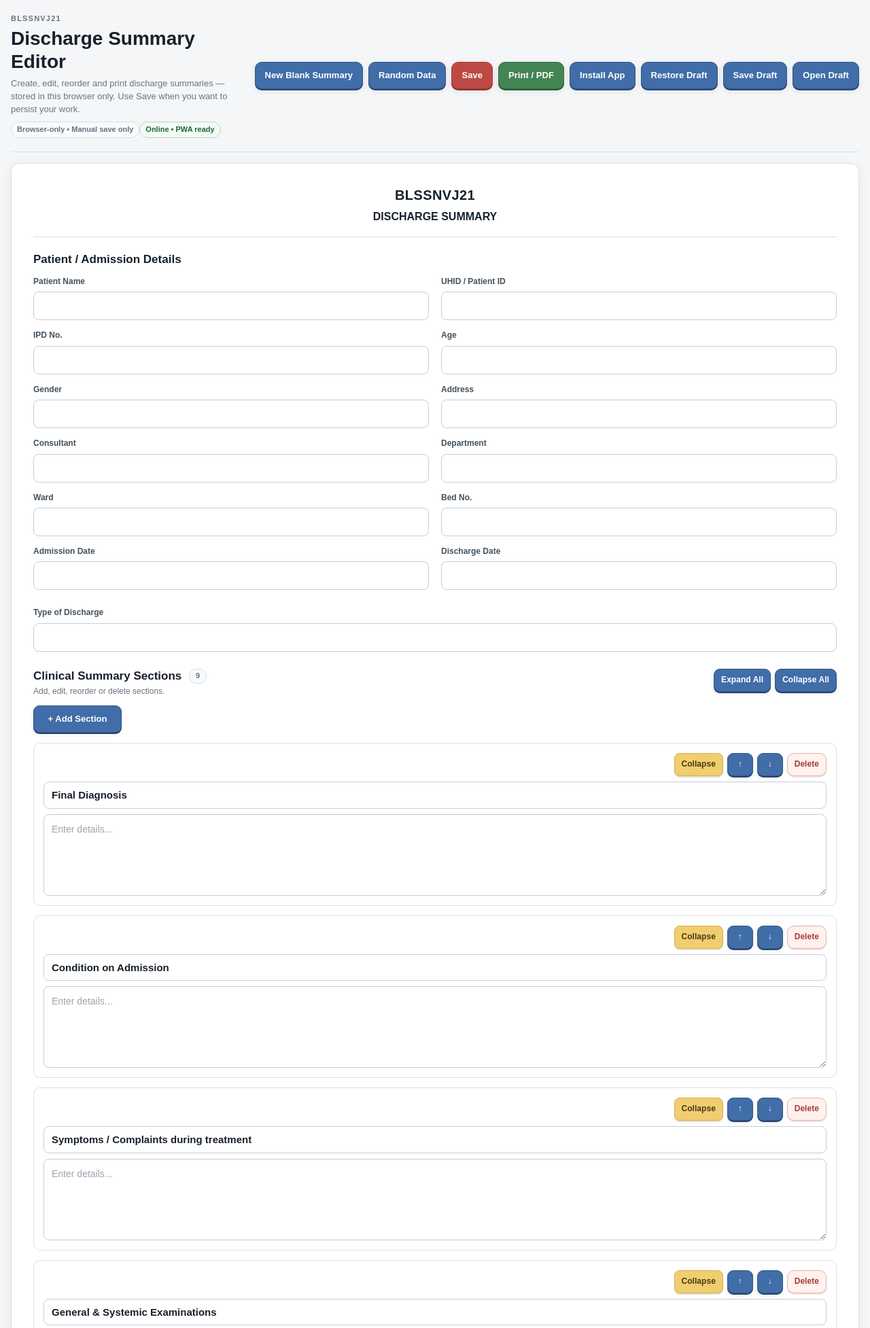
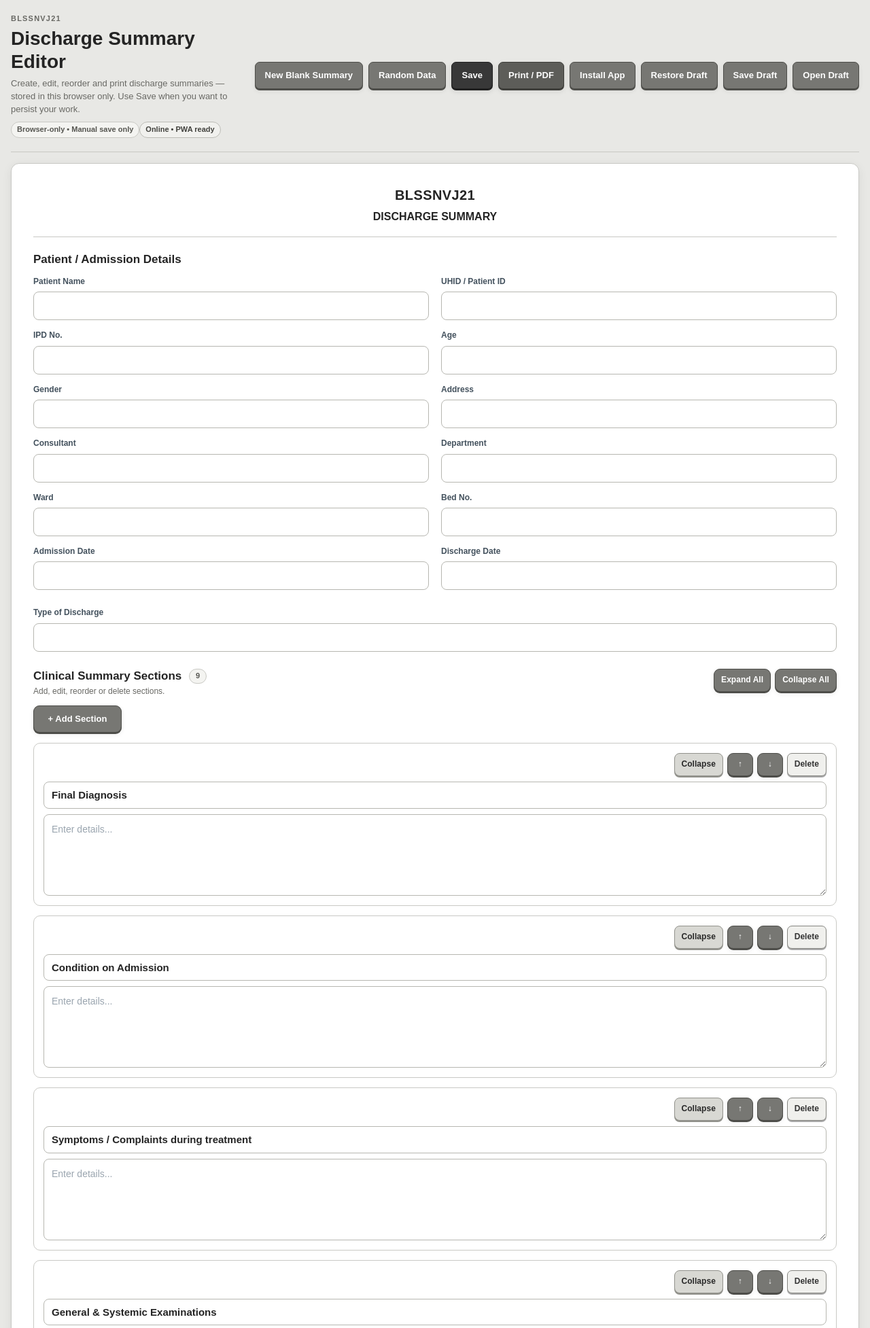
Before and after one commit to shreebalaji767/Discharge-Summary, a Flask app: page / in a window 1280 px wide. Shown: the top 1954 px of the page at 68% size. Run offline with Flask 3, Linux system fonts and the light colour scheme.

Commit message:
Apply grey and white retro theme

```diff
--- a/static/style.css
+++ b/static/style.css
@@ -1198,3 +1198,145 @@ button:disabled{
 @media print{
   button{box-shadow:none!important}
 }
+
+
+/* Monochrome retro theme — warm grey, paper white and charcoal only */
+:root{
+  --bg:#e8e8e5;
+  --surface:#ffffff;
+  --surface-soft:#f3f3f1;
+  --border:#c8c8c4;
+  --border-strong:#999995;
+  --text:#242424;
+  --muted:#686864;
+  --primary:#454545;
+  --primary-dark:#292929;
+  --success:#555550;
+  --danger:#343434;
+  --arcade-ink:#292929;
+  --arcade-blue:#666663;
+  --arcade-blue-hover:#4c4c49;
+  --arcade-red:#343434;
+  --arcade-red-hover:#1f1f1f;
+  --arcade-gold:#e5e5e1;
+  --arcade-gold-hover:#d5d5d1;
+  --arcade-green:#555550;
+  --arcade-green-hover:#3e3e3a;
+  --arcade-cream:#f7f7f4;
+  --shadow:0 3px 14px rgba(0,0,0,.07);
+}
+body{background:var(--bg);color:var(--text)}
+.paper,.storage-center,.summary-section{background:#fff;border-color:#c9c9c5}
+button{
+  color:#242424;
+  background:#e5e5e1;
+  border:1px solid #777773;
+  border-radius:7px;
+  box-shadow:0 2px 0 #777773,0 3px 7px rgba(0,0,0,.07);
+}
+button:hover{background:#d5d5d1;border-color:#555551}
+button:focus-visible,.action-menu>summary:focus-visible{
+  outline:3px solid rgba(55,55,55,.25);
+  outline-offset:2px;
+}
+button.secondary,
+.section-bulk-actions button,
+.section-controls button:not(.danger):not(.section-toggle),
+.add-section-area button{
+  background:#777773;
+  border-color:#4d4d49;
+  color:#fff;
+  box-shadow:0 2px 0 #4d4d49,0 3px 7px rgba(0,0,0,.08);
+}
+button.secondary:hover,
+.section-bulk-actions button:hover,
+.section-controls button:not(.danger):not(.section-toggle):hover,
+.add-section-area button:hover{background:#5b5b57;border-color:#3d3d39;color:#fff}
+button.primary{
+  background:#383838;
+  border-color:#202020;
+  color:#fff;
+  box-shadow:0 2px 0 #202020,0 3px 8px rgba(0,0,0,.12);
+}
+button.primary:hover{background:#202020;border-color:#111}
+button.pdf{
+  background:#5d5d59;
+  border-color:#3e3e3a;
+  color:#fff;
+  box-shadow:0 2px 0 #3e3e3a,0 3px 8px rgba(0,0,0,.1);
+}
+button.pdf:hover{background:#444440;border-color:#2d2d29}
+button.danger{
+  background:#f0f0ed;
+  border-color:#858580;
+  color:#333;
+  box-shadow:0 2px 0 #aaa;
+}
+button.danger:hover{background:#deded9;border-color:#5c5c57}
+.action-menu>summary{
+  background:#e5e5e1;
+  border:1px solid #777773;
+  color:#242424;
+  box-shadow:0 2px 0 #777773,0 3px 8px rgba(0,0,0,.08);
+}
+.action-menu>summary:hover{background:#d5d5d1;border-color:#555551}
+.action-menu[open]>summary{border-color:#444;box-shadow:0 0 0 3px rgba(0,0,0,.08),0 2px 0 #777}
+.action-menu>.top-actions{
+  background:#f7f7f4;
+  border-color:#c2c2bd;
+  box-shadow:0 14px 34px rgba(0,0,0,.16);
+}
+.section-toggle{
+  background:#d8d8d3;
+  border-color:#92928c;
+  color:#292929;
+  box-shadow:0 2px 0 #92928c;
+}
+.section-toggle:hover{background:#c8c8c2;border-color:#686862}
+.field input,.discharge-type-field input,.section-title,.section-content{
+  border-color:#b7b7b1;
+  background:#fff;
+  color:#242424;
+}
+.field input:focus,.discharge-type-field input:focus,.section-title:focus,.section-content:focus{
+  border-color:#686864;
+  box-shadow:0 0 0 3px rgba(60,60,60,.09);
+}
+.network-status,.storage-badge{
+  border-color:#bcbcb6;
+  background:#f1f1ee;
+  color:#41413d;
+}
+.network-status[data-state="offline"]{
+  border-color:#aaa9a2;
+  background:#e8e8e3;
+  color:#42423d;
+}
+.storage-badge[data-state="error"]{
+  border-color:#999;
+  background:#ededeb;
+  color:#333;
+}
+.pwa-notice{
+  border-color:#c4c4bf;
+  background:#f4f4f1;
+  color:#292929;
+}
+.install-step{background:#f3f3f0;border-color:#cecec9}
+.install-step strong{background:#555;color:#fff}
+.install-help-note{border-color:#bdbdb7}
+.install-help-close{color:#333}
+.install-help-close:hover{background:#e7e7e3}
+#appToast{background:#292929;color:#fff}
+.section-count,.save-status,.storage-summary{
+  border-color:#c9c9c4;
+  background:#f4f4f1;
+  color:#555550;
+}
+@media(prefers-reduced-motion:reduce){
+  button,.action-menu>summary{transition:none}
+}
+@media print{
+  :root{--bg:#fff;--surface:#fff}
+  body,.paper{background:#fff}
+}
```
